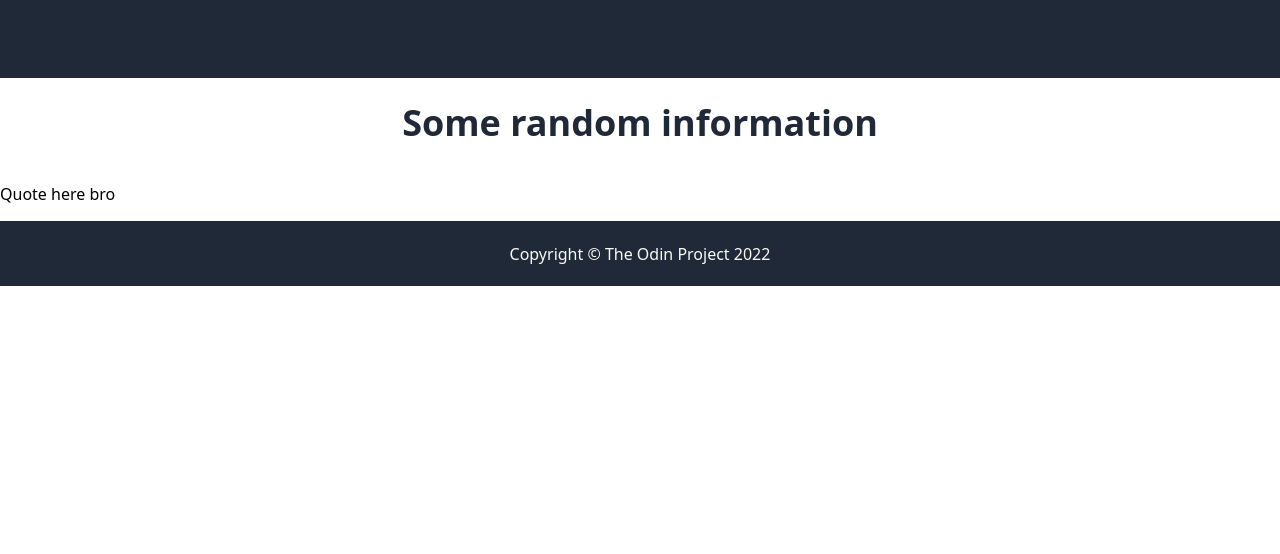
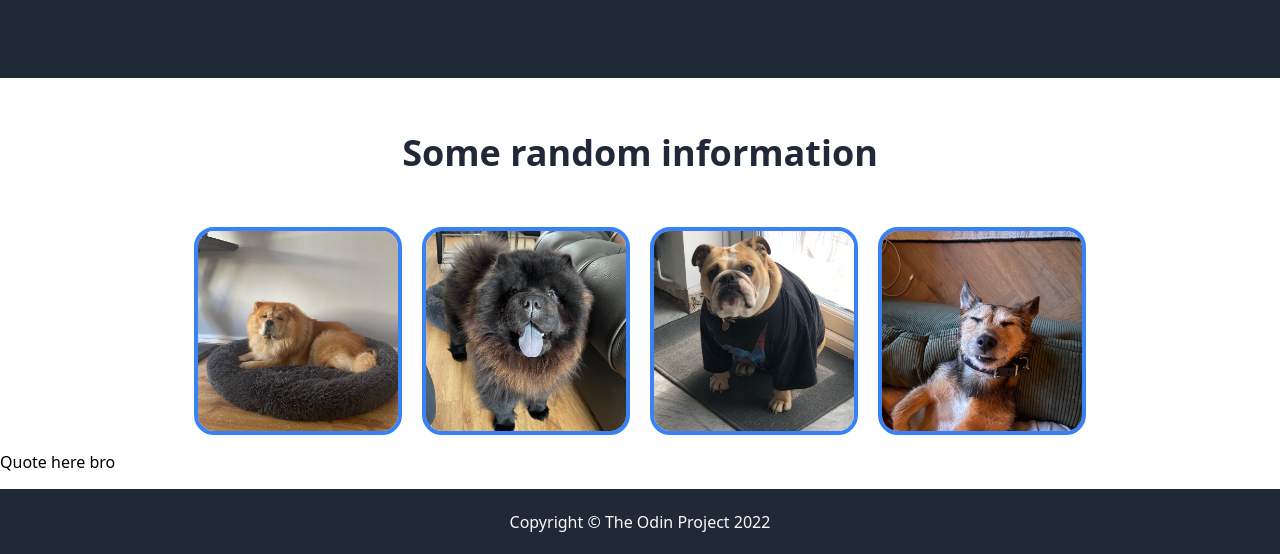
Before and after one commit to SeanPricee/odin-landingpage, a plain HTML site: page index.html in a window 1280 px wide. Shown: the part 637-1191 px from the top of the page. Before the commit the page ends 923 px from the top, so only its background shows below. Drawn offline with Linux system fonts and the light colour scheme.

Commit message:
Added images to the info section, centered them and aligned the four of them using Flex as well as a border radius, also altered some styling of this section.

```diff
--- a/index.html
+++ b/index.html
@@ -29,6 +29,12 @@
 
         <div class="info">
             <div id="info-header">Some random information</div>
+            <div class="info-content">
+                <img src="images/kylo.jpeg" alt="kylo-jpeg" class="info-jpeg">
+                <img src="images/ozzy.jpeg" alt="ozzy-jpeg" class="info-jpeg">
+                <img src="images/leia.jpeg" alt="leia-jpeg" class="info-jpeg">
+                <img src="images/jack.jpeg" alt="jack-jpeg" class="info-jpeg">
+            </div>
         </div>
 
         <div class="quote">
--- a/style.css
+++ b/style.css
@@ -72,24 +72,40 @@ a {
     font-size: 18px;
 }
 
+.sign-up {
+    color: #f9faf8;
+    background-color: #3882F6;
+    border: solid #3882F6;
+    border-radius: 3px;
+    width: 100px;
+    padding: 8px;
+ }
+
 .info {
     display: flex;
-    justify-content: center;
-
+    flex-direction: column;
 }
 
 #info-header {
+    display: flex;
+    justify-content: center;
     color: #1F2937;
     font-size: 36px;
     font-weight: bold;
-    padding: 20px;
+    padding: 50px;
 }
 
-.sign-up {
-   color: #f9faf8;
-   background-color: #3882F6;
-   border: solid #3882F6;
-   border-radius: 3px;
-   width: 100px;
-   padding: 8px;
+.info-content .info-jpeg {
+    height: 200px;
+    width: 200px;
+    object-fit: cover;
+    border: solid #3882F6 4px;
+    border-radius: 20px;
 }
+
+.info-content {
+    display: flex;
+    flex-direction: row;
+    justify-content: center;
+    gap: 20px;
+}
```
